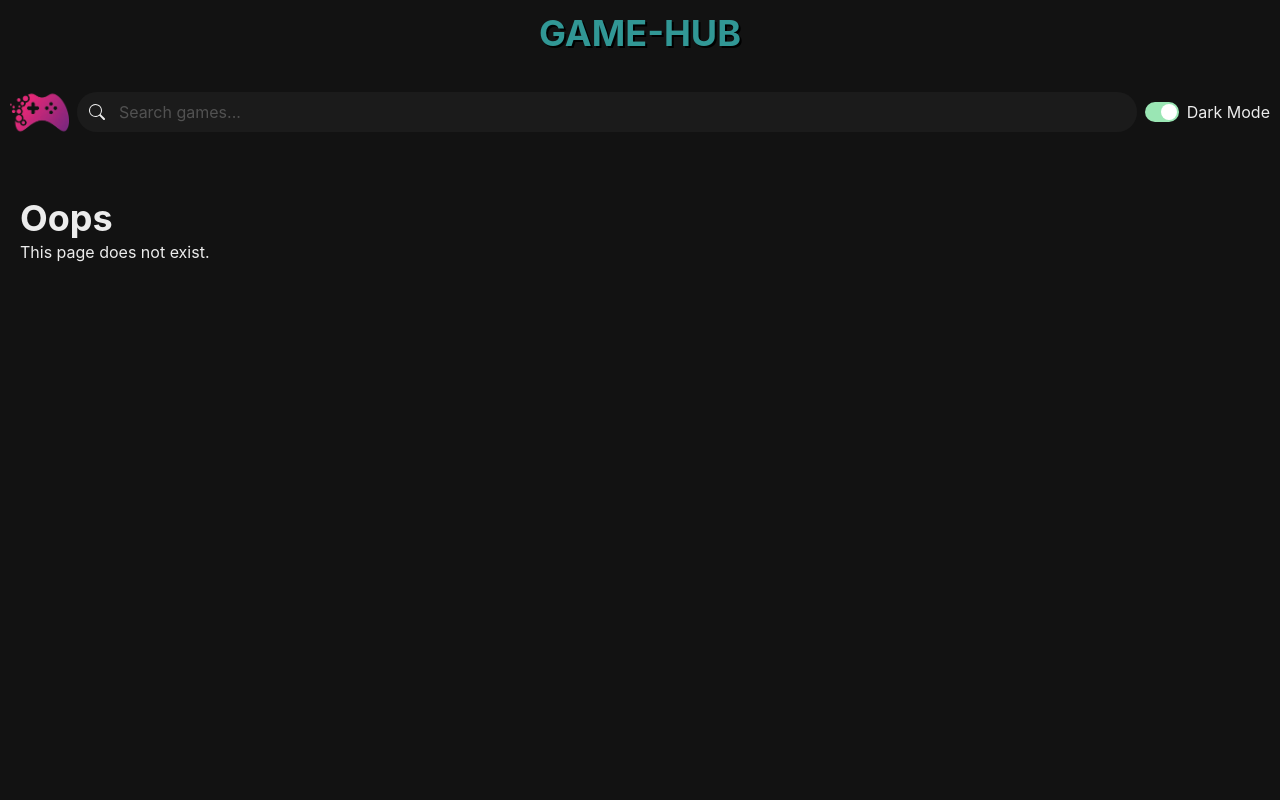
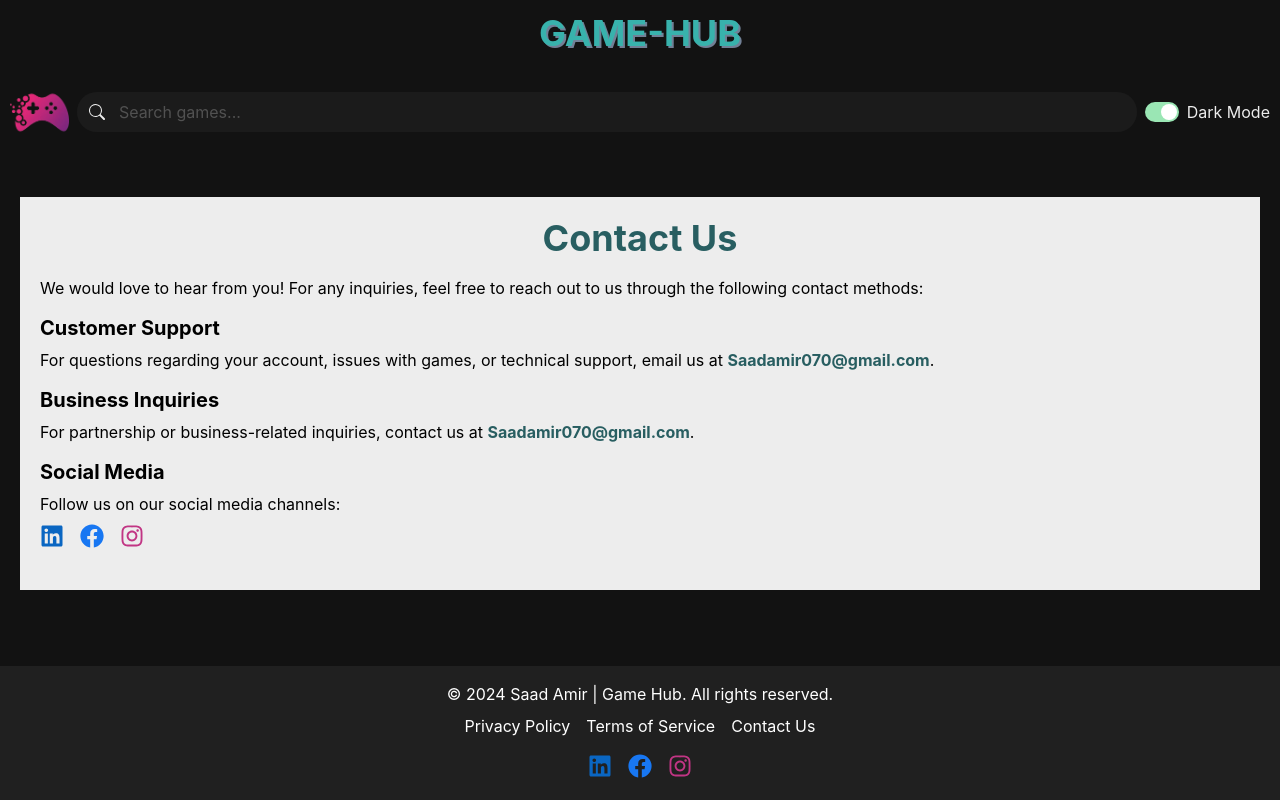
Before and after one commit to saadamir1/mericloset, a React (Vite) app: page /contact-us in a window 1280 px wide. Built offline with nearby package versions, Linux system fonts and the light colour scheme.

Commit message:
Footer with 3 pages: contact, terms of service and privacy policy | Reset filters on logo button. | Fixed Platform selector

```diff
--- a/src/components/Footer.tsx
+++ b/src/components/Footer.tsx
@@ -1,22 +1,33 @@
 import { Box, Text, Link } from "@chakra-ui/react";
+import SocialMediaLinks from "./SocialMediaLinks";
 
 const Footer = () => {
   return (
-    <Box as="footer" bg="gray.700" color="white" py={2} textAlign="center">
-      <Text>
+    <Box
+      as="footer"
+      bg="gray.700"
+      color="white"
+      py={2}
+      mt={7}
+      textAlign="center"
+    >
+      <Text mt={2} fontSize={["sm", "md"]}>
         &copy; {new Date().getFullYear()} Saad Amir | Game Hub. All rights
         reserved.
       </Text>
       <Box mt={2}>
-        <Link href="#" mx={2}>
+        <Link href="/privacy-policy" mx={2} fontSize={["xs", "sm", "md"]}>
           Privacy Policy
         </Link>
-        <Link href="#" mx={2}>
+        <Link href="/terms-of-service" mx={2} fontSize={["xs", "sm", "md"]}>
           Terms of Service
         </Link>
-        <Link href="#" mx={2}>
+        <Link href="/contact-us" mx={2} fontSize={["xs", "sm", "md"]}>
           Contact Us
         </Link>
+      </Box>
+      <Box mb={2} display="flex" justifyContent="center" mt={4}>
+        <SocialMediaLinks />
       </Box>
     </Box>
   );
--- a/src/components/NavBar.tsx
+++ b/src/components/NavBar.tsx
@@ -3,28 +3,29 @@ import { Box, Heading, HStack, Image } from "@chakra-ui/react";
 import ColorModeSwitch from "./ColorModeSwitch";
 import SearchInput from "./SearchInput";
 import { Link } from "react-router-dom";
+import useGameQueryStore from "../store";
 
 const NavBar = () => {
+  const resetFilters = useGameQueryStore((state) => state.resetFilters);
   return (
     <>
       <Box textAlign="center" paddingY={3}>
         <Heading
           fontWeight="bold"
-          color="teal.500"
-          textShadow="2px 2px #000000"
+          color="teal.400"
+          textShadow="2px 2px #718096"
         >
-          <Link to={"/"}>GAME-HUB </Link>
+          <Link onClick={resetFilters} to={"/"}>
+            GAME-HUB{" "}
+          </Link>
         </Heading>
       </Box>
 
-      {/* //hstack => horizontal stack meaning components will be aligned side by side, in a row. */}
+      {/* //hstack => horizontal stack; meaning components will be aligned side by side, in a row. */}
       <HStack marginBottom={5} padding="10px">
         <Link to="/">
           <Image src={logo} alt="Logo" boxSize="70px" objectFit="contain" />
         </Link>
-        {/* <Text fontSize="2xl" fontWeight="bold">
-        Game-Hub
-      </Text> */}
         <SearchInput />
         <ColorModeSwitch />
       </HStack>
--- /dev/null
+++ b/src/components/Section.tsx
@@ -0,0 +1,17 @@
+import { Box, Heading, Text } from "@chakra-ui/react";
+
+interface SectionProps {
+  title: string;
+  children: React.ReactNode;
+}
+
+const Section = ({ title, children }: SectionProps) => (
+  <Box mb={6}>
+    <Heading size="md" mb={4} color="teal.700">
+      {title}
+    </Heading>
+    <Text>{children}</Text>
+  </Box>
+);
+
+export default Section;
--- /dev/null
+++ b/src/components/SocialMediaLinks.tsx
@@ -0,0 +1,38 @@
+import { List, ListItem, Link, Icon } from "@chakra-ui/react";
+import { FaLinkedin, FaFacebook, FaInstagram } from "react-icons/fa";
+
+interface SocialMediaLinkProps {
+  href: string;
+  icon: React.ElementType;
+  color: string;
+}
+
+const SocialMediaLink = ({ href, icon, color }: SocialMediaLinkProps) => (
+  <ListItem>
+    <Link href={href} isExternal>
+      <Icon as={icon} w={6} h={6} color={color} />
+    </Link>
+  </ListItem>
+);
+
+const SocialMediaLinks = () => (
+  <List display="flex" gap={4}>
+    <SocialMediaLink
+      href="https://linkedin.com/in/saadamirr"
+      icon={FaLinkedin}
+      color="#0A66C2"
+    />
+    <SocialMediaLink
+      href="https://facebook.com/saadamir1"
+      icon={FaFacebook}
+      color="#1877F2"
+    />
+    <SocialMediaLink
+      href="https://instagram.com/goddot1"
+      icon={FaInstagram}
+      color="#C13584"
+    />
+  </List>
+);
+
+export default SocialMediaLinks;
--- a/src/hooks/usePlatform.ts
+++ b/src/hooks/usePlatform.ts
@@ -1,7 +1,7 @@
-import useGenres from "./useGenres";
+import usePlatforms from "./usePlatforms";
 
 const usePlatform = (id?: number) => {
-  const { data: platforms } = useGenres();
+  const { data: platforms } = usePlatforms();
 
   return platforms?.results.find((platform) => platform.id === id);
 };
--- /dev/null
+++ b/src/pages/ContactUs.tsx
@@ -0,0 +1,55 @@
+import { Box, Heading, Text, Link } from "@chakra-ui/react";
+import SocialMediaLinks from "../components/SocialMediaLinks";
+
+interface EmailLinkProps {
+  email: string;
+}
+
+const EmailLink = ({ email }: EmailLinkProps) => (
+  <Link href={`mailto:${email}`} fontWeight="bold" color="teal.700">
+    {email}
+  </Link>
+);
+
+const ContactUs = () => {
+  return (
+    <Box as="section" p={5} bg="gray.100" color="black">
+      <Heading mb={4} textAlign="center" color="teal.700">
+        Contact Us
+      </Heading>
+      <Text mb={4}>
+        We would love to hear from you! For any inquiries, feel free to reach
+        out to us through the following contact methods:
+      </Text>
+
+      <Box mb={4}>
+        <Heading size="md" mb={2}>
+          Customer Support
+        </Heading>
+        <Text>
+          For questions regarding your account, issues with games, or technical
+          support, email us at <EmailLink email="Saadamir070@gmail.com" />.
+        </Text>
+      </Box>
+
+      <Box mb={4}>
+        <Heading size="md" mb={2}>
+          Business Inquiries
+        </Heading>
+        <Text>
+          For partnership or business-related inquiries, contact us at{" "}
+          <EmailLink email="Saadamir070@gmail.com" />.
+        </Text>
+      </Box>
+      <Box mb={4}>
+        <Heading size="md" mb={2}>
+          Social Media
+        </Heading>
+        <Text mb={2}>Follow us on our social media channels:</Text>
+        <SocialMediaLinks />
+      </Box>
+    </Box>
+  );
+};
+
+export default ContactUs;
--- /dev/null
+++ b/src/pages/PrivacyPolicy.tsx
@@ -0,0 +1,59 @@
+import { Box, Heading, Text, Link, Divider } from "@chakra-ui/react";
+import Section from "../components/Section";
+
+const PrivacyPolicy = () => {
+  return (
+    <Box as="section" p={5} bg="gray.100" color="black">
+      <Heading mb={8} textAlign="center" color="teal.700">
+        Privacy Policy
+      </Heading>
+      <Text mb={6} textAlign="center">
+        At Game Hub, we are committed to protecting your privacy. This Privacy
+        Policy explains how we collect, use, and safeguard your personal
+        information when you visit our website and use our services.
+      </Text>
+
+      <Divider mb={6} borderColor="gray.300" />
+
+      <Section title="Information We Collect">
+        We collect personal information such as your name, email address, etc.
+        when you sign up or make a purchase. We also gather non-personal data
+        like browser type, IP address, and game preferences.
+      </Section>
+
+      <Divider mb={6} borderColor="gray.300" />
+
+      <Section title="How We Use Your Information">
+        Your personal information is used to provide and improve our services,
+        including customer support, and game recommendations. We do not sell or
+        share your data with third parties without your consent.
+      </Section>
+
+      <Divider mb={6} borderColor="gray.300" />
+
+      <Section title="Data Security">
+        We implement reasonable measures to protect your data from unauthorized
+        access or disclosure. However, no method of transmission over the
+        internet is completely secure, and we cannot guarantee absolute
+        security.
+      </Section>
+
+      <Divider mb={6} borderColor="gray.300" />
+
+      <Section title="Changes to This Policy">
+        We may update this Privacy Policy periodically. Changes will be posted
+        on this page with an updated revision date.
+      </Section>
+
+      <Text textAlign="center">
+        Questions? Contact us at{" "}
+        <Link href="mailto:Saadamir070@gmail.com" color="teal.700">
+          Saadamir070@gmail.com
+        </Link>
+        .
+      </Text>
+    </Box>
+  );
+};
+
+export default PrivacyPolicy;
--- /dev/null
+++ b/src/pages/TermsOfService.tsx
@@ -0,0 +1,64 @@
+import { Box, Heading, Text, Link, Divider } from "@chakra-ui/react";
+import Section from "../components/Section";
+
+const TermsOfService = () => {
+  return (
+    <Box as="section" p={5} bg="gray.100" color="black">
+      <Heading mb={8} textAlign="center" color="teal.700">
+        Terms of Service
+      </Heading>
+      <Text mb={6} textAlign="center">
+        By using Game Hub, you agree to the following terms and conditions.
+      </Text>
+
+      <Divider mb={6} borderColor="gray.300" />
+
+      <Section title="Use of Services">
+        You must be at least 13 years old to use our services. Do not use our
+        platform for illegal purposes. You are responsible for your account
+        security. Some content is provided by third parties; verify details with
+        original sources.
+      </Section>
+
+      <Divider mb={6} borderColor="gray.300" />
+
+      <Section title="Content Ownership">
+        All products, logos, and trademarks on our site are property of their
+        respective owners. Game Hub does not own third-party content. Do not
+        distribute, modify, or use this content without permission.
+      </Section>
+
+      <Divider mb={6} borderColor="gray.300" />
+
+      <Section title="Limitation of Liability">
+        We are not liable for damages from using our services, including data
+        loss or interruptions. Use at your own risk. We do not guarantee
+        third-party information accuracy.
+      </Section>
+
+      <Divider mb={6} borderColor="gray.300" />
+
+      <Section title="Termination">
+        We can suspend or terminate your account for violations. Upon
+        termination, stop using our services and forfeit your account rights.
+      </Section>
+
+      <Divider mb={6} borderColor="gray.300" />
+
+      <Section title="Changes to Terms">
+        We may update these terms. Continued use of our services means you
+        accept any changes.
+      </Section>
+
+      <Text textAlign="center">
+        Questions? Contact us at{" "}
+        <Link href="mailto:Saadamir070@gmail.com" color="teal.700">
+          Saadamir070@gmail.com
+        </Link>
+        .
+      </Text>
+    </Box>
+  );
+};
+
+export default TermsOfService;
--- a/src/routes.tsx
+++ b/src/routes.tsx
@@ -3,6 +3,9 @@ import HomePage from "./pages/HomePage";
 import Layout from "./pages/layout";
 import GameDetailPage from "./pages/GameDetailPage";
 import ErrorPage from "./pages/ErrorPage";
+import PrivacyPolicy from "./pages/PrivacyPolicy";
+import TermsOfService from "./pages/TermsOfService";
+import ContactUs from "./pages/ContactUs";
 
 const router = createBrowserRouter([
   {
@@ -12,6 +15,9 @@ const router = createBrowserRouter([
     children: [
       { index: true, element: <HomePage /> },
       { path: "games/:slug", element: <GameDetailPage /> },
+      { path: "privacy-policy", element: <PrivacyPolicy /> },
+      { path: "terms-of-service", element: <TermsOfService /> },
+      { path: "contact-us", element: <ContactUs /> },
     ],
   },
 ]);
--- a/src/store.ts
+++ b/src/store.ts
@@ -13,6 +13,7 @@ interface GameQueryStore {
   setPlatformID: (platformID: number) => void;
   setSortOrder: (sortOrder: string) => void;
   setSearchText: (searchText: string) => void;
+  resetFilters: () => void;
 }
 
 const useGameQueryStore = create<GameQueryStore>((set) => ({
@@ -37,6 +38,10 @@ const useGameQueryStore = create<GameQueryStore>((set) => ({
     set((store) => ({
       gameQuery: { ...store.gameQuery, searchText },
     })),
+  resetFilters: () =>
+    set(() => ({
+      gameQuery: {}, // Reset to empty object
+    })),
 }));
 
 export default useGameQueryStore;
```
